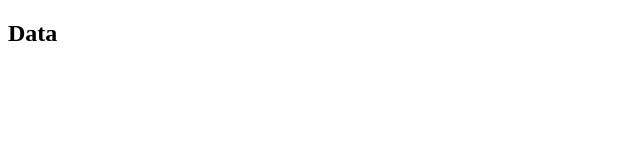
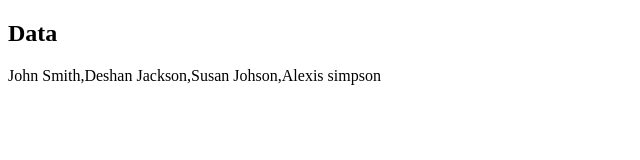
Before and after one commit to Alejandroq12/rest-api, a website: page src/v1/teacherlis.html in a window 1280 px wide. Shown: the whole page, without its empty margins (0-640 px from the left). Drawn offline with Linux system fonts and the light colour scheme.

Commit message:
Add JavaScript code to simulate data

```diff
--- a/src/v1/teacherlis.html
+++ b/src/v1/teacherlis.html
@@ -8,5 +8,14 @@
   <body>
     <h2>Data</h2>
     <p id="teachers"></p>
+    <script>
+      const teachers = [
+        'John Smith',
+        'Deshan Jackson',
+        'Susan Johson',
+        'Alexis simpson',
+      ];
+      document.getElementById('teachers').innerHTML = teachers;
+    </script>
   </body>
 </html>
```
